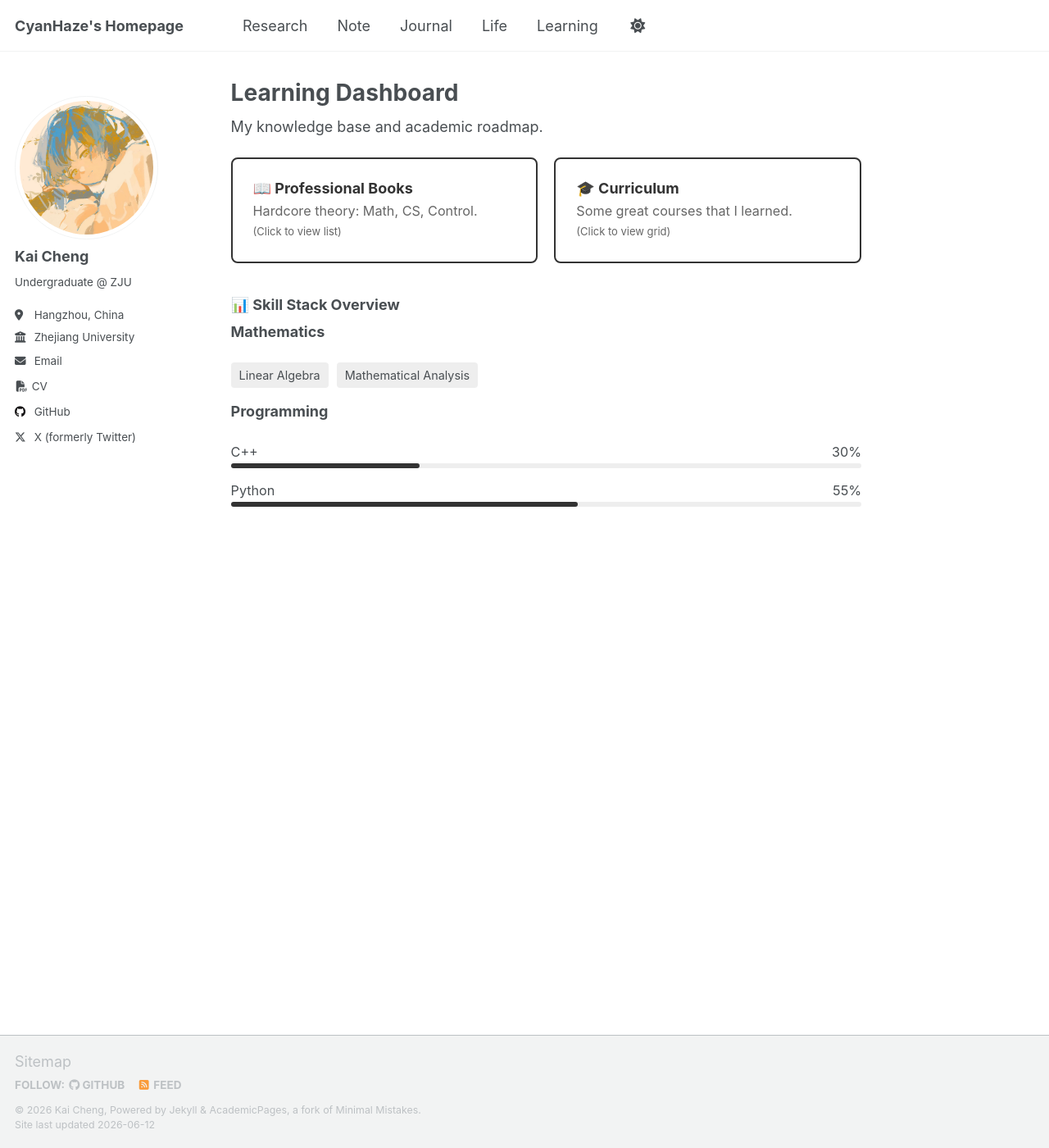
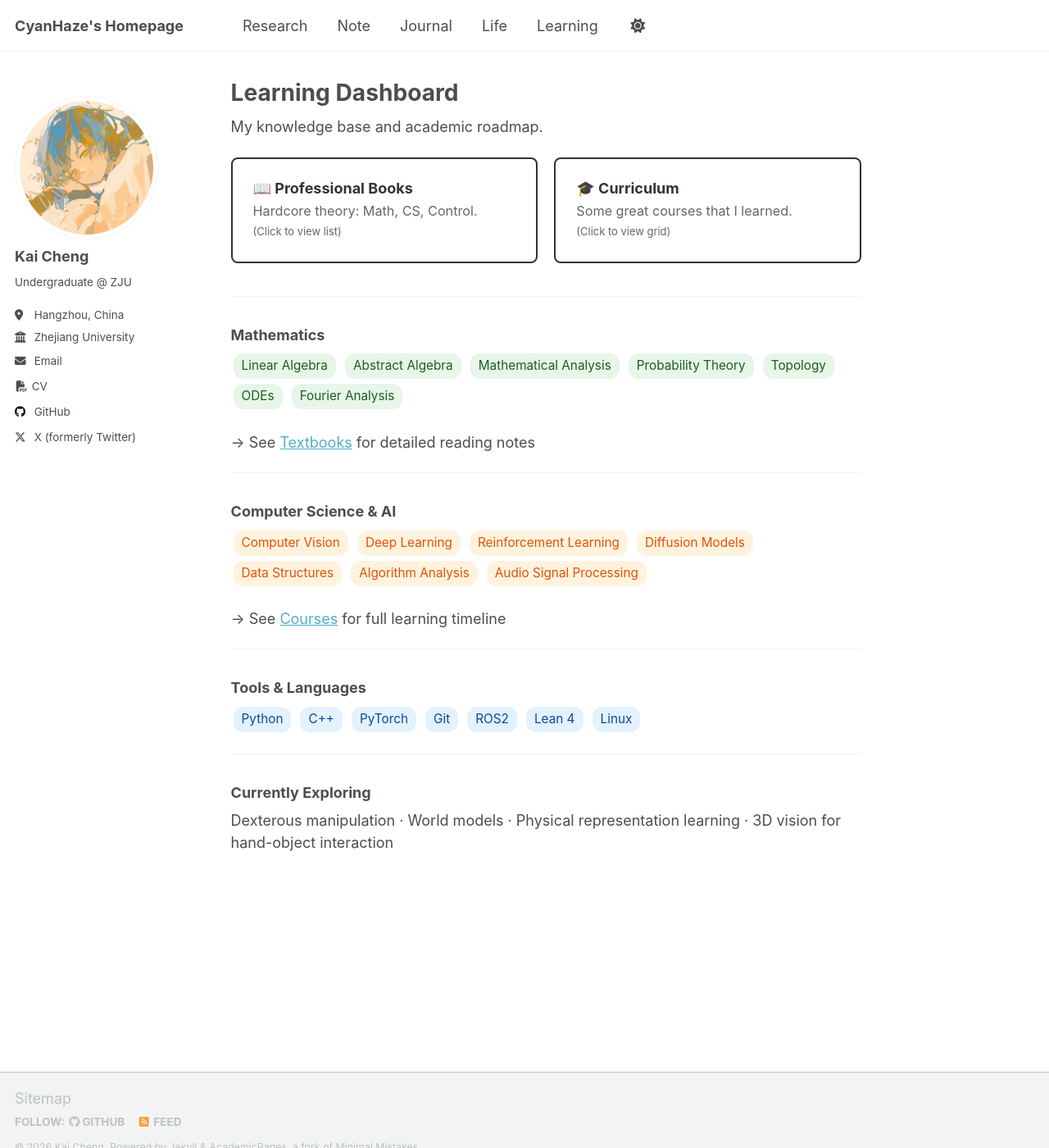
Before and after one commit to CyanHaze/CyanHaze.github.io, a Jekyll site: the page built from learning/index.md, in a window 1280 px wide and 1400 px high. Shown: the whole window at 82% size. Built offline with Jekyll 4.4.1, drawn with Linux system fonts in a browser that asks for light colours; a script that is not in the unit is left out.

Commit message:
Revamp Learning dashboard with skill tags

```diff
--- a/learning/index.md
+++ b/learning/index.md
@@ -7,12 +7,10 @@ author_profile: true
 
 My knowledge base and academic roadmap.
 
-<!-- 两个功能区入口 -->
 <div style="display: flex; gap: 20px; margin-bottom: 40px;">
 
-  <!-- 入口 1: Textbooks -->
   <a href="/learning/textbooks/" style="text-decoration: none; flex: 1;">
-    <div style="padding: 25px; border: 2px solid #333; border-radius: 8px; color: #333; hover: background-color #f9f9f9; transition: all 0.2s;">
+    <div style="padding: 25px; border: 2px solid #333; border-radius: 8px; color: #333; transition: all 0.2s;">
       <h3 style="margin: 0;">📖 Professional Books</h3>
       <p style="margin: 5px 0 0; color: #666; font-size: 0.9em;">
         Hardcore theory: Math, CS, Control. <br>
@@ -21,7 +19,6 @@ My knowledge base and academic roadmap.
     </div>
   </a>
 
-  <!-- 入口 2: Courses -->
   <a href="/learning/courses/" style="text-decoration: none; flex: 1;">
     <div style="padding: 25px; border: 2px solid #333; border-radius: 8px; color: #333; transition: all 0.2s;">
       <h3 style="margin: 0;">🎓 Curriculum</h3>
@@ -34,33 +31,49 @@ My knowledge base and academic roadmap.
 
 </div>
 
-<!-- 技能进度概览 (保留之前的进度条，很好用) -->
-### 📊 Skill Stack Overview
+---
 
-**Mathematics**
-<div style="display: flex; gap: 10px; margin-bottom: 15px;">
-  <span style="background: #eee; padding: 5px 10px; border-radius: 4px; font-size: 0.8em;">Linear Algebra</span>
-  <span style="background: #eee; padding: 5px 10px; border-radius: 4px; font-size: 0.8em;">Mathematical Analysis</span>
+### Mathematics
 
-</div>
+<span style="background: #e8f5e9; color: #1b5e20; padding: 4px 10px; border-radius: 12px; font-size: 0.85em; margin: 3px; display: inline-block;">Linear Algebra</span>
+<span style="background: #e8f5e9; color: #1b5e20; padding: 4px 10px; border-radius: 12px; font-size: 0.85em; margin: 3px; display: inline-block;">Abstract Algebra</span>
+<span style="background: #e8f5e9; color: #1b5e20; padding: 4px 10px; border-radius: 12px; font-size: 0.85em; margin: 3px; display: inline-block;">Mathematical Analysis</span>
+<span style="background: #e8f5e9; color: #1b5e20; padding: 4px 10px; border-radius: 12px; font-size: 0.85em; margin: 3px; display: inline-block;">Probability Theory</span>
+<span style="background: #e8f5e9; color: #1b5e20; padding: 4px 10px; border-radius: 12px; font-size: 0.85em; margin: 3px; display: inline-block;">Topology</span>
+<span style="background: #e8f5e9; color: #1b5e20; padding: 4px 10px; border-radius: 12px; font-size: 0.85em; margin: 3px; display: inline-block;">ODEs</span>
+<span style="background: #e8f5e9; color: #1b5e20; padding: 4px 10px; border-radius: 12px; font-size: 0.85em; margin: 3px; display: inline-block;">Fourier Analysis</span>
 
-**Programming**
-<div style="margin-bottom: 15px;">
-  <div style="display: flex; justify-content: space-between; font-size: 0.9em; margin-bottom: 2px;">
-    <span>C++</span>
-    <span>30%</span>
-  </div>
-  <div style="background-color: #eee; border-radius: 3px; width: 100%; height: 6px;">
-    <div style="background-color: #333; width: 30%; height: 100%; border-radius: 3px;"></div>
-  </div>
-</div>
+→ See [Textbooks](/learning/textbooks/) for detailed reading notes
 
-<div style="margin-bottom: 15px;">
-  <div style="display: flex; justify-content: space-between; font-size: 0.9em; margin-bottom: 2px;">
-    <span>Python</span>
-    <span>55%</span>
-  </div>
-  <div style="background-color: #eee; border-radius: 3px; width: 100%; height: 6px;">
-    <div style="background-color: #333; width: 55%; height: 100%; border-radius: 3px;"></div>
-  </div>
-</div>
+---
+
+### Computer Science & AI
+
+<span style="background: #fff3e0; color: #e65100; padding: 4px 10px; border-radius: 12px; font-size: 0.85em; margin: 3px; display: inline-block;">Computer Vision</span>
+<span style="background: #fff3e0; color: #e65100; padding: 4px 10px; border-radius: 12px; font-size: 0.85em; margin: 3px; display: inline-block;">Deep Learning</span>
+<span style="background: #fff3e0; color: #e65100; padding: 4px 10px; border-radius: 12px; font-size: 0.85em; margin: 3px; display: inline-block;">Reinforcement Learning</span>
+<span style="background: #fff3e0; color: #e65100; padding: 4px 10px; border-radius: 12px; font-size: 0.85em; margin: 3px; display: inline-block;">Diffusion Models</span>
+<span style="background: #fff3e0; color: #e65100; padding: 4px 10px; border-radius: 12px; font-size: 0.85em; margin: 3px; display: inline-block;">Data Structures</span>
+<span style="background: #fff3e0; color: #e65100; padding: 4px 10px; border-radius: 12px; font-size: 0.85em; margin: 3px; display: inline-block;">Algorithm Analysis</span>
+<span style="background: #fff3e0; color: #e65100; padding: 4px 10px; border-radius: 12px; font-size: 0.85em; margin: 3px; display: inline-block;">Audio Signal Processing</span>
+
+→ See [Courses](/learning/courses/) for full learning timeline
+
+---
+
+### Tools & Languages
+
+<span style="background: #e3f2fd; color: #0d47a1; padding: 4px 10px; border-radius: 12px; font-size: 0.85em; margin: 3px; display: inline-block;">Python</span>
+<span style="background: #e3f2fd; color: #0d47a1; padding: 4px 10px; border-radius: 12px; font-size: 0.85em; margin: 3px; display: inline-block;">C++</span>
+<span style="background: #e3f2fd; color: #0d47a1; padding: 4px 10px; border-radius: 12px; font-size: 0.85em; margin: 3px; display: inline-block;">PyTorch</span>
+<span style="background: #e3f2fd; color: #0d47a1; padding: 4px 10px; border-radius: 12px; font-size: 0.85em; margin: 3px; display: inline-block;">Git</span>
+<span style="background: #e3f2fd; color: #0d47a1; padding: 4px 10px; border-radius: 12px; font-size: 0.85em; margin: 3px; display: inline-block;">ROS2</span>
+<span style="background: #e3f2fd; color: #0d47a1; padding: 4px 10px; border-radius: 12px; font-size: 0.85em; margin: 3px; display: inline-block;">Lean 4</span>
+<span style="background: #e3f2fd; color: #0d47a1; padding: 4px 10px; border-radius: 12px; font-size: 0.85em; margin: 3px; display: inline-block;">Linux</span>
+
+
+---
+
+### Currently Exploring
+
+Dexterous manipulation &middot; World models &middot; Physical representation learning &middot; 3D vision for hand-object interaction
```
